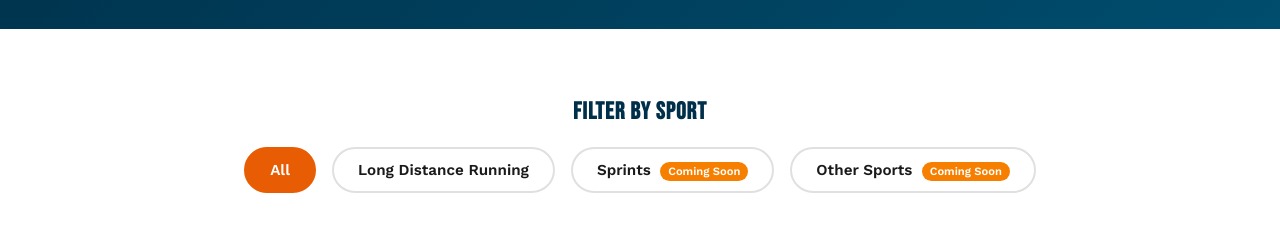
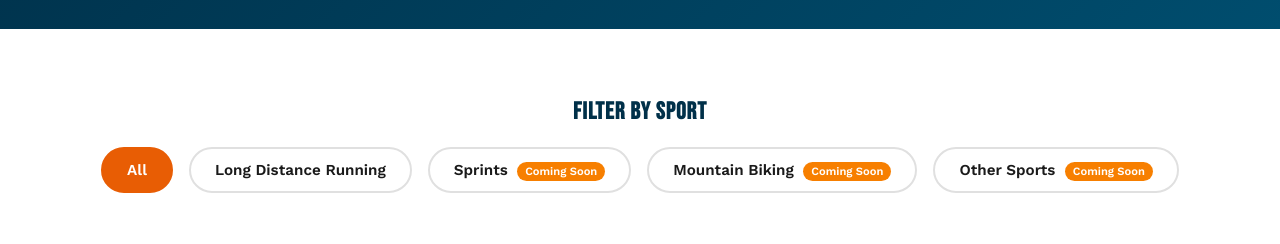
Before and after one commit to samhita-l/injury-free, a plain HTML site: page resources.html in a window 1280 px wide. Shown: the part 314-558 px from the top of the page. Drawn offline with nearby package versions, Linux system fonts and the light colour scheme.

Commit message:
mtb button

```diff
--- a/resources.html
+++ b/resources.html
@@ -39,6 +39,7 @@
                     <button class="filter-btn active" data-sport="all">All</button>
                     <button class="filter-btn" data-sport="long-distance">Long Distance Running</button>
                     <button class="filter-btn" data-sport="sprints">Sprints <span class="coming-soon">Coming Soon</span></button>
+                    <button class="filter-btn" data-sport="mountain-biking">Mountain Biking <span class="coming-soon">Coming Soon</span></button>
                     <button class="filter-btn" data-sport="other">Other Sports <span class="coming-soon">Coming Soon</span></button>
                 </div>
             </div>
```
